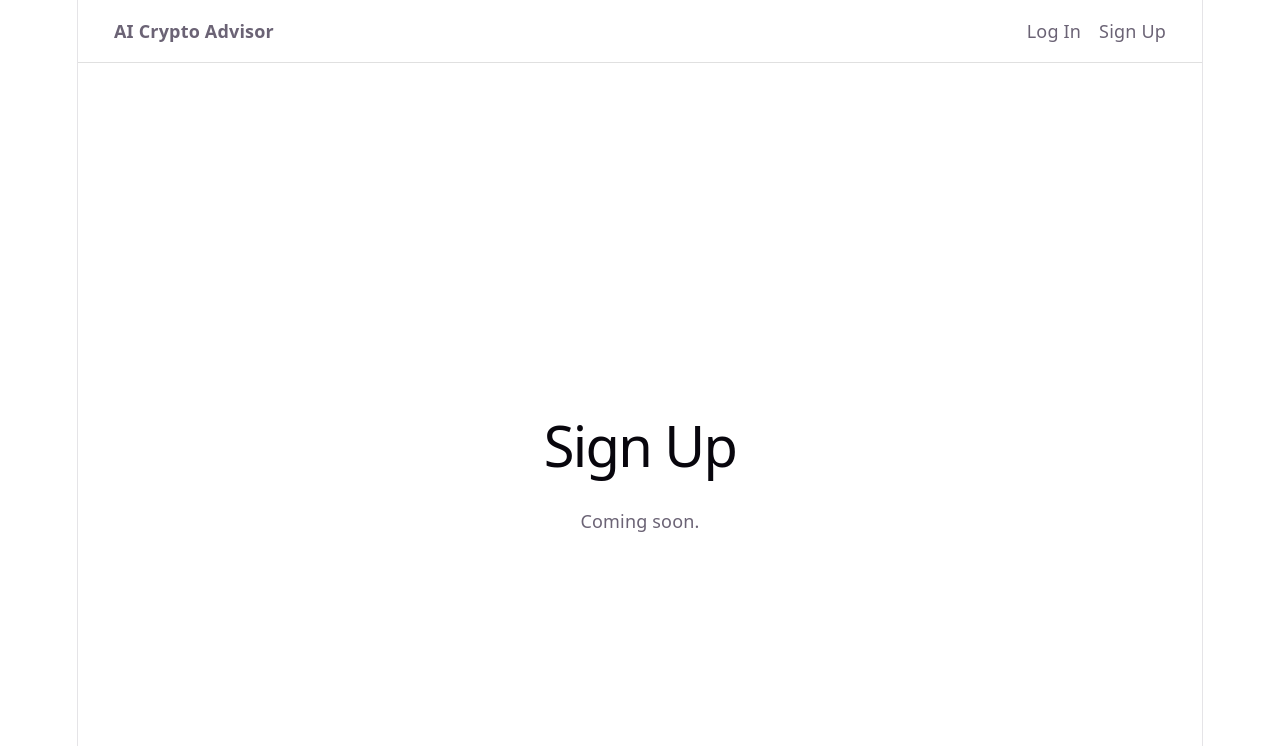
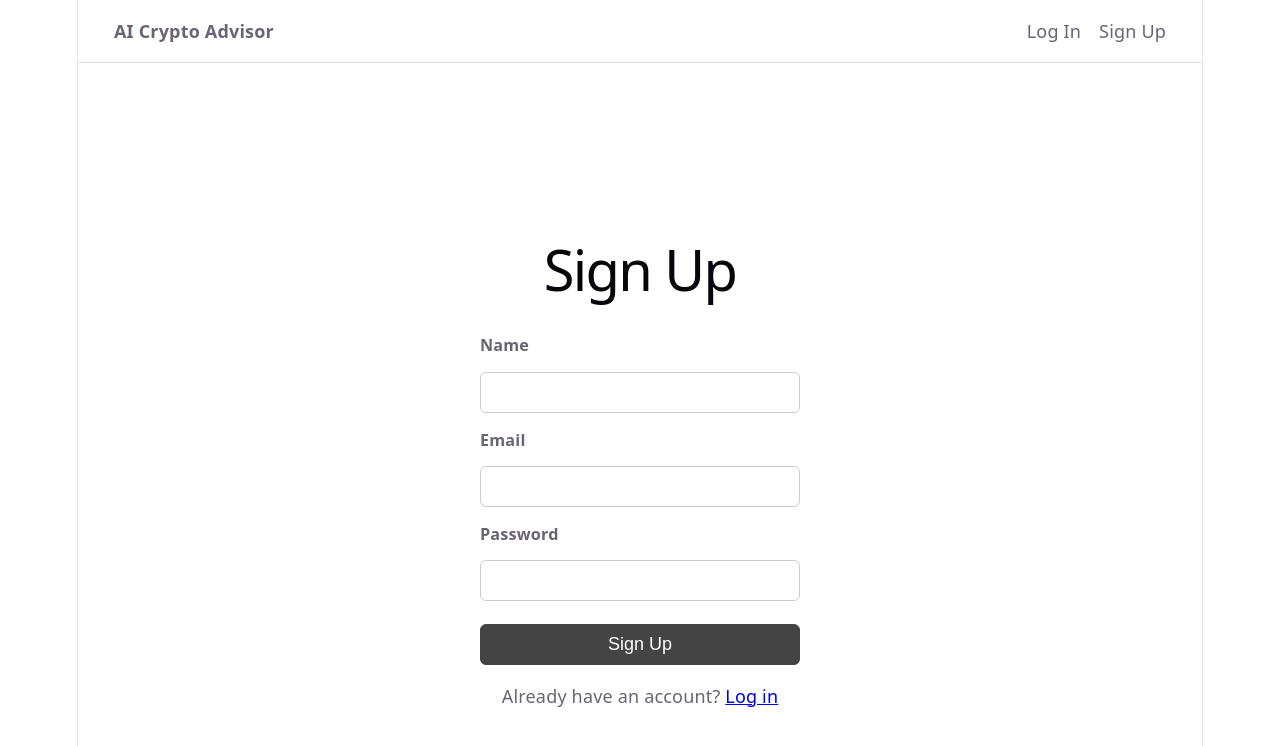
Before and after one commit to fabershaun/ai-crypto-advisor, a React app in the folder frontend/: page /signup in a window 1280 px wide. Shown: the top 746 px of the page. Built offline with nearby package versions, Linux system fonts and the light colour scheme; no server answers; the HTML template or start-up script is replaced by a standard one.

Commit message:
Add signup page

```diff
--- a/frontend/src/App.css
+++ b/frontend/src/App.css
@@ -66,3 +66,34 @@
   background: #444;
   color: #fff;
 }
+
+.auth-form {
+  display: flex;
+  flex-direction: column;
+  gap: 0.75rem;
+  width: 100%;
+  max-width: 320px;
+  text-align: left;
+}
+
+.auth-form label {
+  font-size: 0.9rem;
+  font-weight: 600;
+}
+
+.auth-form input {
+  padding: 0.5rem;
+  border: 1px solid #ccc;
+  border-radius: 6px;
+  font-size: 1rem;
+}
+
+.auth-form .btn {
+  margin-top: 0.5rem;
+}
+
+.form-error {
+  color: #c0392b;
+  font-size: 0.9rem;
+  margin: 0;
+}
--- a/frontend/src/pages/Signup.jsx
+++ b/frontend/src/pages/Signup.jsx
@@ -1,8 +1,78 @@
+import { useState } from 'react'
+import { Link, useNavigate } from 'react-router-dom'
+import api from '../services/api'
+import { useAuth } from '../context/useAuth'
+
 function Signup() {
+  const [name, setName] = useState('')
+  const [email, setEmail] = useState('')
+  const [password, setPassword] = useState('')
+  const [error, setError] = useState('')
+  const [submitting, setSubmitting] = useState(false)
+  const { login } = useAuth()
+  const navigate = useNavigate()
+
+  const handleSubmit = async (event) => {
+    event.preventDefault()
+    setError('')
+    setSubmitting(true)
+
+    try {
+      await api.post('/auth/signup', { name, email, password })
+      await login(email, password)
+      navigate('/onboarding')
+    } catch (err) {
+      if (err.response?.status === 409) {
+        setError('An account with this email already exists.')
+      } else {
+        setError('Something went wrong. Please try again.')
+      }
+    } finally {
+      setSubmitting(false)
+    }
+  }
+
   return (
     <div className="page page-centered">
       <h1>Sign Up</h1>
-      <p>Coming soon.</p>
+      <form className="auth-form" onSubmit={handleSubmit}>
+        <label htmlFor="name">Name</label>
+        <input
+          id="name"
+          type="text"
+          value={name}
+          onChange={(event) => setName(event.target.value)}
+          required
+        />
+
+        <label htmlFor="email">Email</label>
+        <input
+          id="email"
+          type="email"
+          value={email}
+          onChange={(event) => setEmail(event.target.value)}
+          required
+        />
+
+        <label htmlFor="password">Password</label>
+        <input
+          id="password"
+          type="password"
+          value={password}
+          onChange={(event) => setPassword(event.target.value)}
+          required
+          minLength={8}
+        />
+
+        {error && <p className="form-error">{error}</p>}
+
+        <button type="submit" className="btn btn-primary" disabled={submitting}>
+          {submitting ? 'Signing up...' : 'Sign Up'}
+        </button>
+      </form>
+      <p>
+        Already have an account? <Link to="/login">Log in</Link>
+      </p>
     </div>
   )
 }
```
